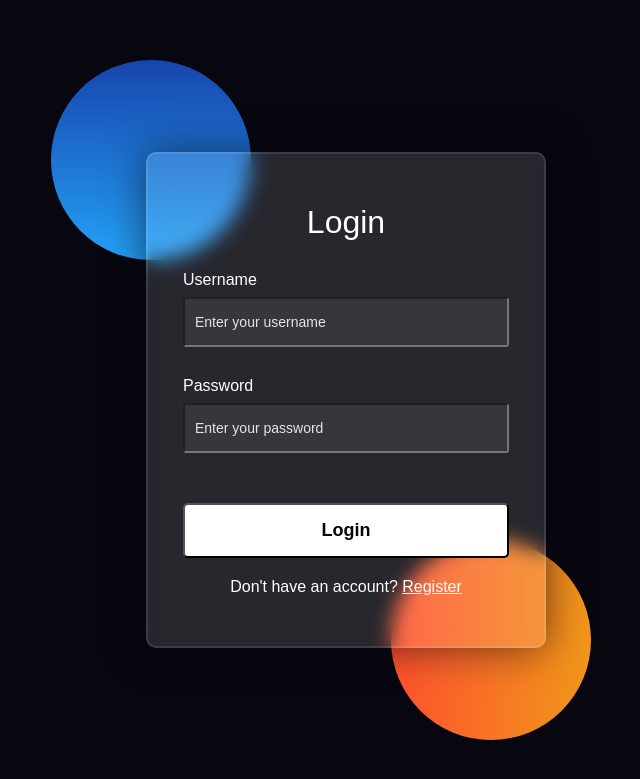
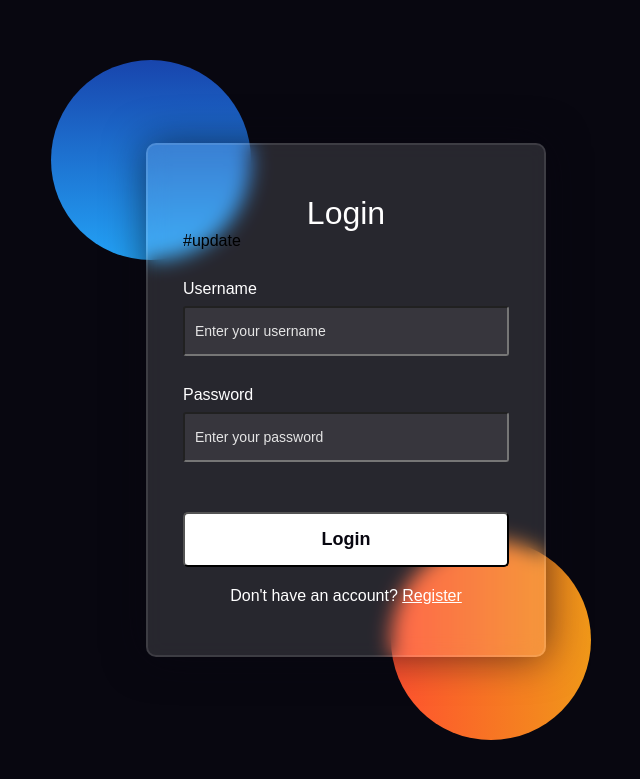
Before and after one commit to Kalash022/Skin_Disease_Pred-CNN-, a Flask app: page /login in a window 1280 px wide. Shown: the top 779 px of the page, without its empty margins (294-934 px from the left). Run offline with Flask 3, Linux system fonts and the light colour scheme; parts of the project's set-up code (start-up, migrations or seed data) failed here and were passed over.

Commit message:
Update login.html

```diff
--- a/templates/login.html
+++ b/templates/login.html
@@ -21,7 +21,7 @@
 
     <form method="POST">
         <h3>Login</h3>
-
+#update
         <label for="username">Username</label>
         <input type="text" name="username" id="username" placeholder="Enter your username" required>
 
```
